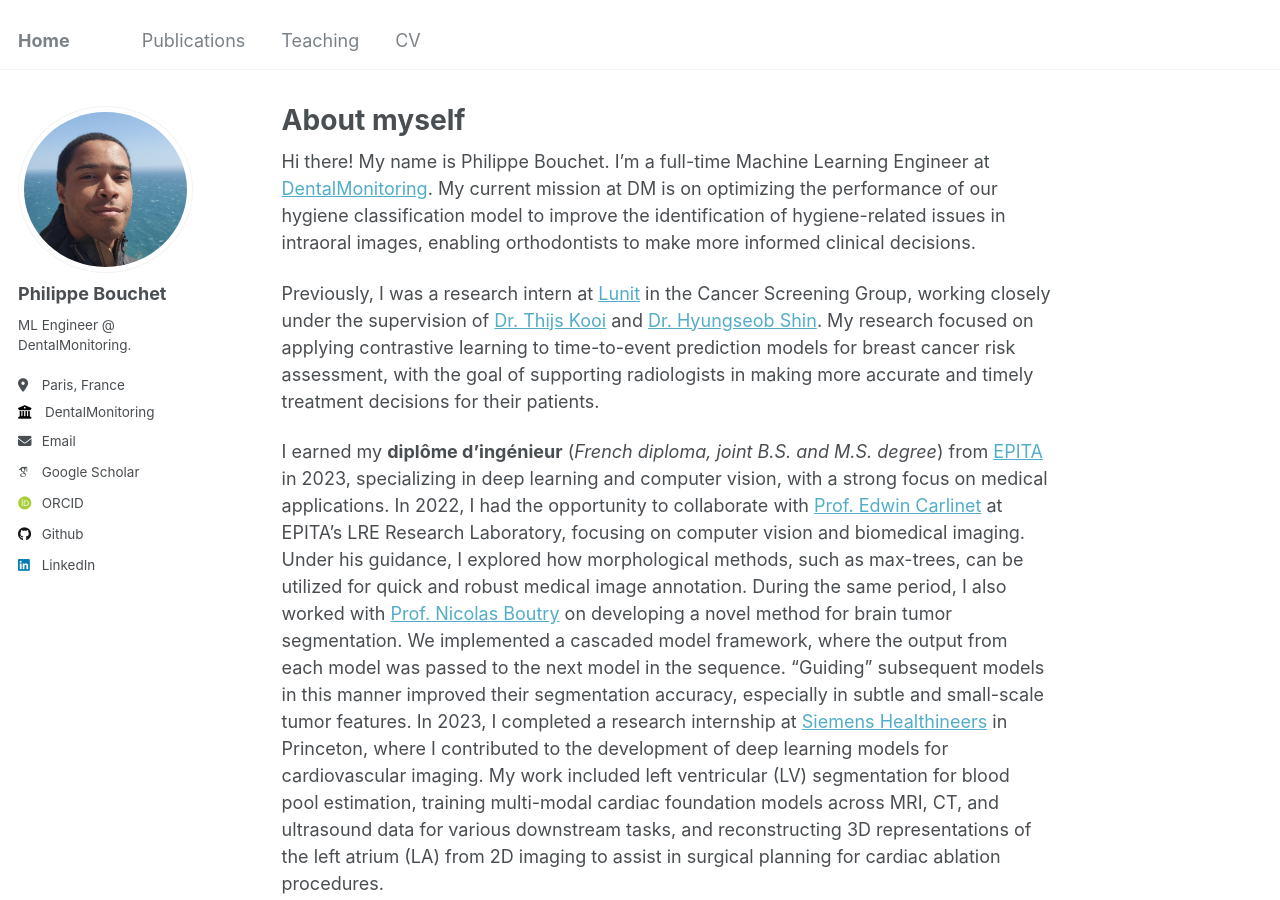
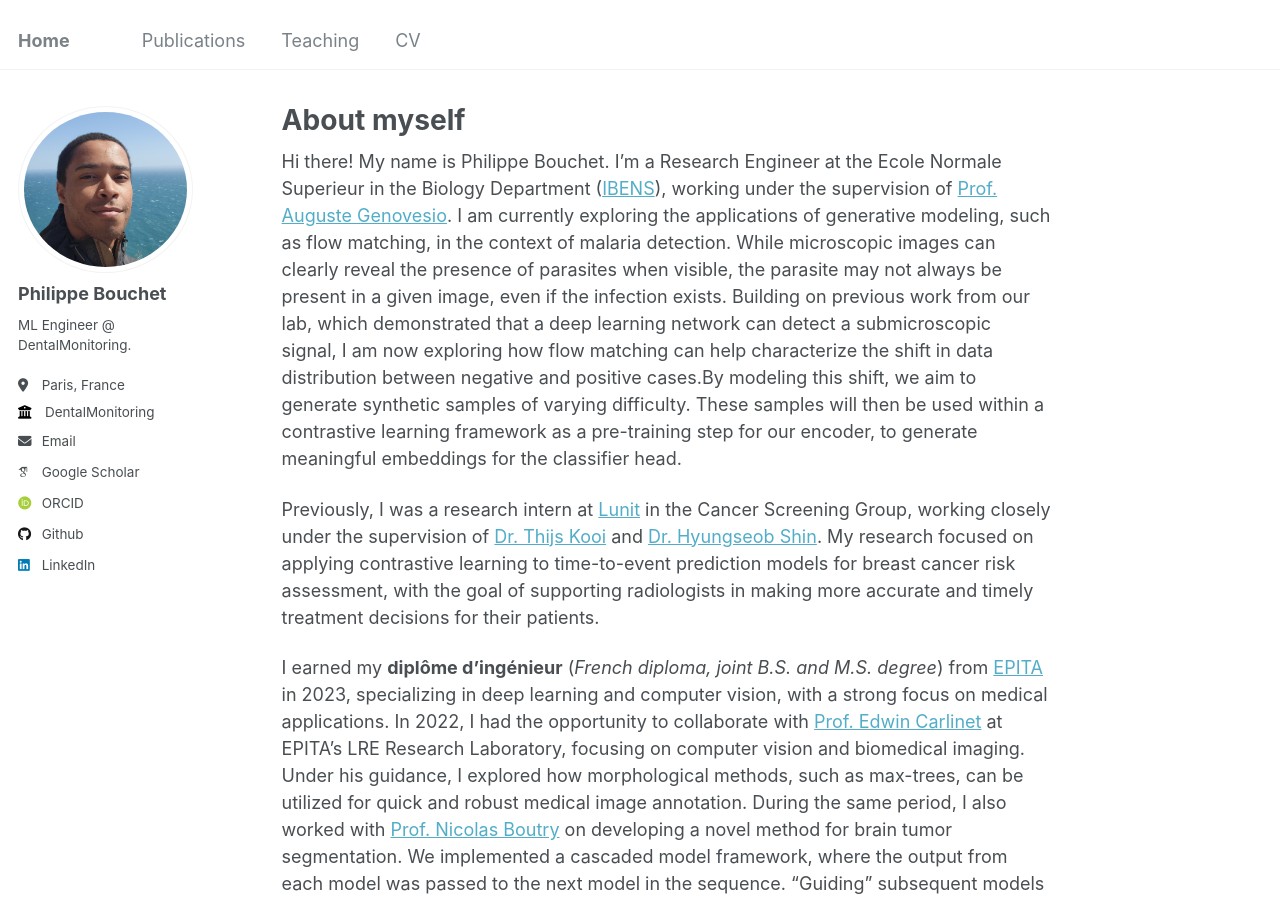
Before and after one commit to phbouchet/phbouchet.github.io, a Jekyll site: the page built from _pages/about.md, in a window 1280 px wide and 900 px high. Built offline with Jekyll 4.4.1, drawn with Linux system fonts in a browser that asks for light colours; some web fonts are replaced.

Commit message:
Update about.md

```diff
--- a/_pages/about.md
+++ b/_pages/about.md
@@ -8,7 +8,7 @@ redirect_from:
 ---
 
 
-Hi there! My name is Philippe Bouchet. I’m a full-time Machine Learning Engineer at [DentalMonitoring](https://dentalmonitoring.com/). My current mission at DM is on optimizing the performance of our hygiene classification model to improve the identification of hygiene-related issues in intraoral images, enabling orthodontists to make more informed clinical decisions.
+Hi there! My name is Philippe Bouchet. I’m a Research Engineer at the Ecole Normale Superieur in the Biology Department ([IBENS](https://www.ibens.bio.ens.psl.eu/spip.php?article135)), working under the supervision of [Prof. Auguste Genovesio](https://scholar.google.com/citations?user=hE2StEAAAAAJ). I am currently exploring the applications of generative modeling, such as flow matching, in the context of malaria detection. While microscopic images can clearly reveal the presence of parasites when visible, the parasite may not always be present in a given image, even if the infection exists. Building on previous work from our lab, which demonstrated that a deep learning network can detect a submicroscopic signal, I am now exploring how flow matching can help characterize the shift in data distribution between negative and positive cases.By modeling this shift, we aim to generate synthetic samples of varying difficulty. These samples will then be used within a contrastive learning framework as a pre-training step for our encoder, to generate meaningful embeddings for the classifier head.
 
 Previously, I was a research intern at [Lunit](https://lunit.io) in the Cancer Screening Group, working closely under the supervision of [Dr. Thijs Kooi](https://scholar.google.com/citations?user=_ofw7R4AAAAJ&hl=en) and [Dr. Hyungseob Shin](https://scholar.google.com/citations?hl=en&user=b-B-sxcAAAAJ). My research focused on applying contrastive learning to time-to-event prediction models for breast cancer risk assessment, with the goal of supporting radiologists in making more accurate and timely treatment decisions for their patients.
 
```
